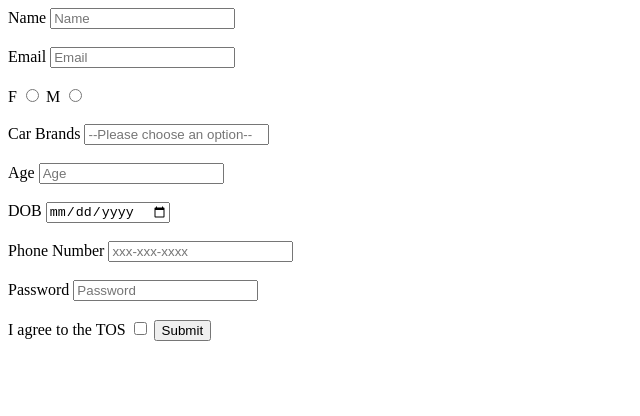
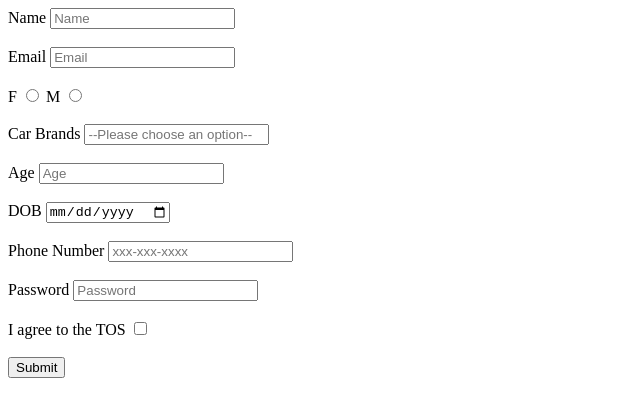
Before and after one commit to acciojob/signup-form-car-adityatadas24, a website: page main.html in a window 1280 px wide. Shown: the whole page, without its empty margins (0-640 px from the left). Drawn offline with Linux system fonts and the light colour scheme.

Commit message:
created a submission

```diff
--- a/main.html
+++ b/main.html
@@ -8,7 +8,7 @@
 
 <body>
 	<!-- the entire body must be written by student -->
-	<from method="post">
+	<form method="post">
 		<label for="name">Name</label>
 		<input type="text" id="name" name="name" placeholder="Name" required><br><br>
 
@@ -37,10 +37,10 @@
 		<input type="password" id="password" name="password" placeholder="Password" required><br><br>
 
 		<label for="tos">I agree to the TOS</label>
-		<input type="checkbox" id="tos" name="tos" required>
+		<input type="checkbox" id="tos" name="tos" required><br><br>
 
-		<button type="submit" >Submit</button>
-	</from>
+		<button type="submit">Submit</button>
+	</form>
     <script type="text/javascript" src="./script.js">
 </script>
 
```
